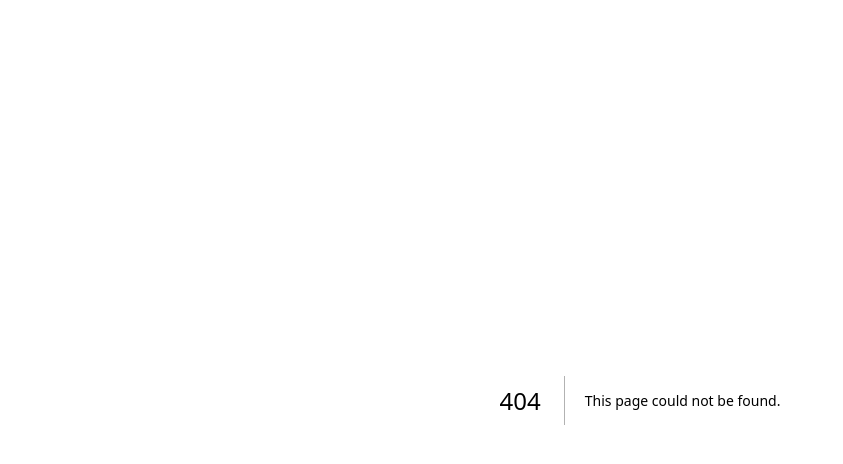
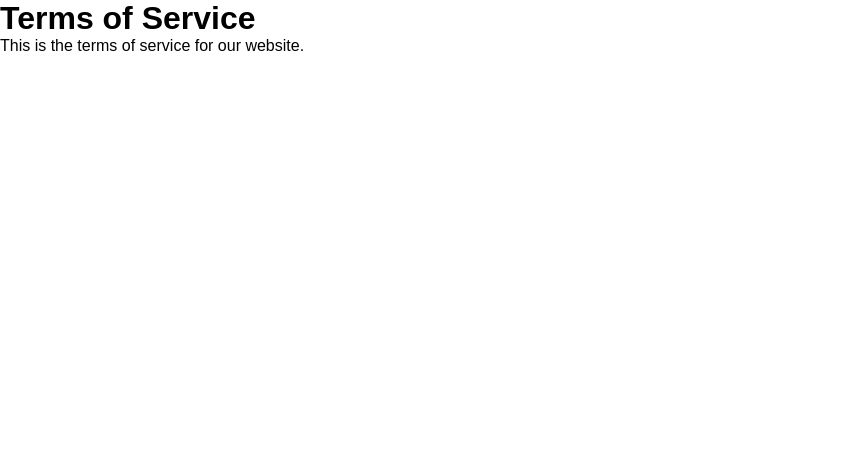
Before and after one commit to Techit-Kakaew/auto-delete-todo-list, a Next.js app: page /terms in a window 1280 px wide. Before the commit this address had no page. Shown: the top 464 px of the page, without its empty margins (0-843 px from the left). Built offline with nearby package versions, Linux system fonts and the light colour scheme; what @ant-design/nextjs-registry would draw is missing.

Commit message:
add facebook app id

```diff
--- a/src/app/seo/page.tsx
+++ b/src/app/seo/page.tsx
@@ -2,6 +2,9 @@ import { Metadata } from "next";
 import ShareButton from "@/app/components/share-button";
 
 export const metadata: Metadata = {
+  facebook: {
+    appId: "593834620463376",
+  },
   title: "MDN Web Docs",
   description:
     "The MDN Web Docs site provides information about Open Web technologies including HTML, CSS, and APIs for both Web sites and progressive web apps.",
--- /dev/null
+++ b/src/app/terms/page.tsx
@@ -0,0 +1,10 @@
+const TermsPage = () => {
+  return (
+    <div>
+      <h1>Terms of Service</h1>
+      <p>This is the terms of service for our website.</p>
+    </div>
+  );
+};
+
+export default TermsPage;
```
Also changed, not shown: src/app/policy/page.tsx (added, +10 -0 lines).
